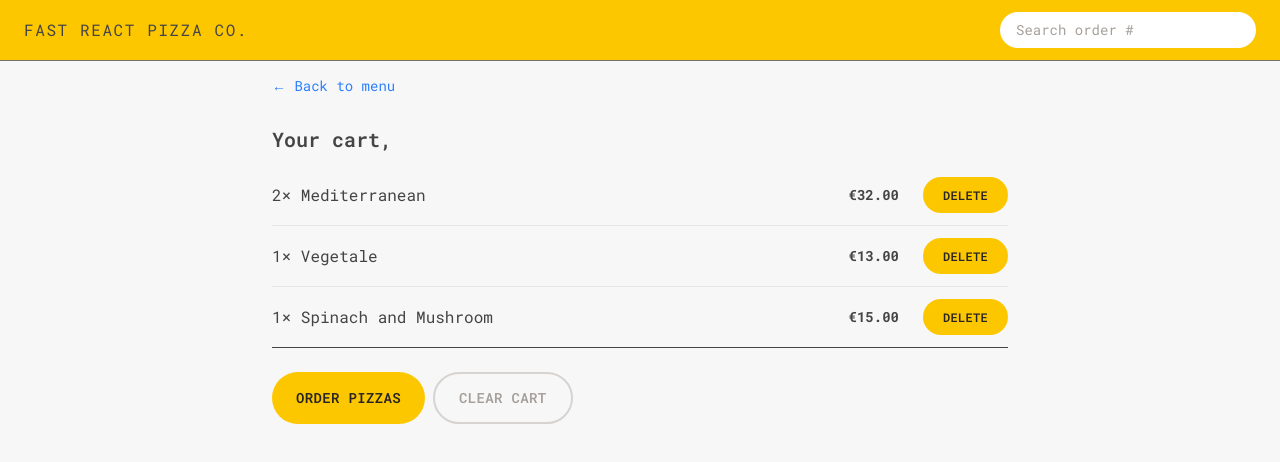
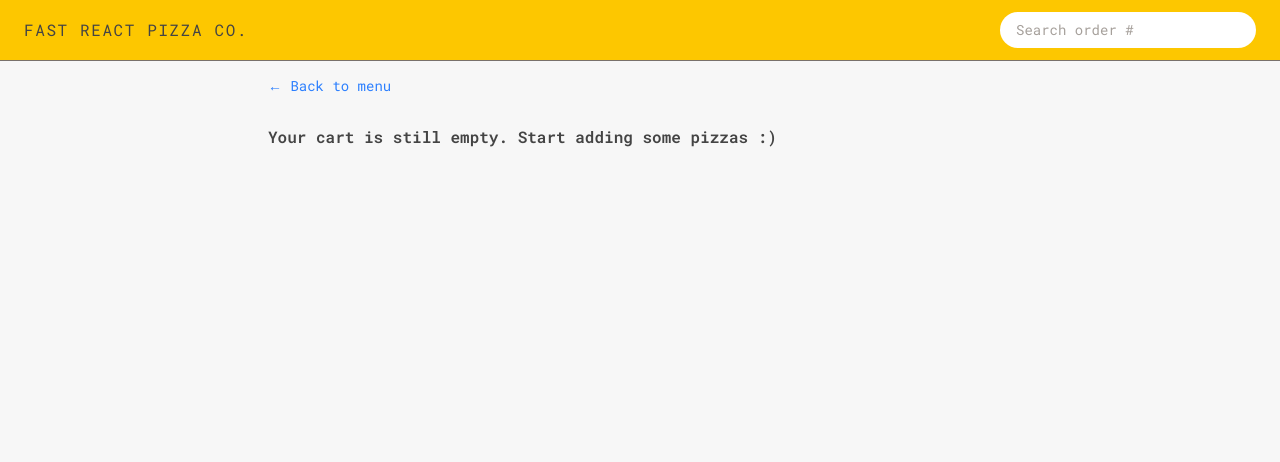
Before and after one commit to burhanudinrabbani666/fast-react-pizza-co, a React (Vite) app: page /cart in a window 1280 px wide. Shown: the top 462 px of the page. Built offline with nearby package versions, Linux system fonts and the light colour scheme.

Commit message:
feat: building the cart page - create function to get all cart

```diff
--- a/src/features/cart/Cart.jsx
+++ b/src/features/cart/Cart.jsx
@@ -2,7 +2,10 @@ import { Link } from "react-router-dom";
 import LinkButton from "../../ui/LinkButton";
 import Button from "../../ui/Button";
 import CartItem from "./CartItem";
-import { useSelector } from "react-redux";
+import { useDispatch, useSelector } from "react-redux";
+import { clearCart, getCart } from "./cartSLice";
+import { getUsername } from "../user/userSlice";
+import EmptyCart from "./EmptyCart";
 
 const fakeCart = [
   {
@@ -29,9 +32,11 @@ const fakeCart = [
 ];
 
 function Cart() {
-  const username = useSelector((state) => state.user.username);
+  const username = useSelector(getUsername);
+  const cart = useSelector(getCart);
+  const dispatch = useDispatch();
 
-  const cart = fakeCart;
+  if (cart.length === 0) return <EmptyCart></EmptyCart>;
 
   return (
     <div className="px-4 py-3">
@@ -50,7 +55,9 @@ function Cart() {
           Order pizzas
         </Button>
 
-        <Button type="secondary">Clear cart</Button>
+        <Button type="secondary" onClick={() => dispatch(clearCart())}>
+          Clear cart
+        </Button>
       </div>
     </div>
   );
--- a/src/features/cart/EmptyCart.jsx
+++ b/src/features/cart/EmptyCart.jsx
@@ -1,11 +1,13 @@
-import { Link } from 'react-router-dom';
+import LinkButton from "../../ui/LinkButton";
 
 function EmptyCart() {
   return (
-    <div>
-      <Link to="/menu">&larr; Back to menu</Link>
+    <div className="px-3 py-3">
+      <LinkButton to="/menu">&larr; Back to menu</LinkButton>
 
-      <p>Your cart is still empty. Start adding some pizzas :)</p>
+      <p className="mt-7 font-semibold">
+        Your cart is still empty. Start adding some pizzas :)
+      </p>
     </div>
   );
 }
--- a/src/features/cart/cartSLice.js
+++ b/src/features/cart/cartSLice.js
@@ -55,6 +55,8 @@ export const {
 
 export default cartSlice.reducer;
 
+export const getCart = (state) => state.cart.cart;
+
 export const getTotalCartQuantity = (state) =>
   state.cart.cart.reduce((sum, item) => sum + item.quantity, 0);
 
--- a/src/features/user/userSlice.js
+++ b/src/features/user/userSlice.js
@@ -41,3 +41,5 @@ const userSlice = createSlice({
 
 export const { updateName } = userSlice.actions; // access actions creator
 export default userSlice.reducer; // userReducer
+
+export const getUsername = (state) => state.user.username;
```
Also changed, not shown: notes/34-building-the-cart-page.md (+15 -0 lines).
